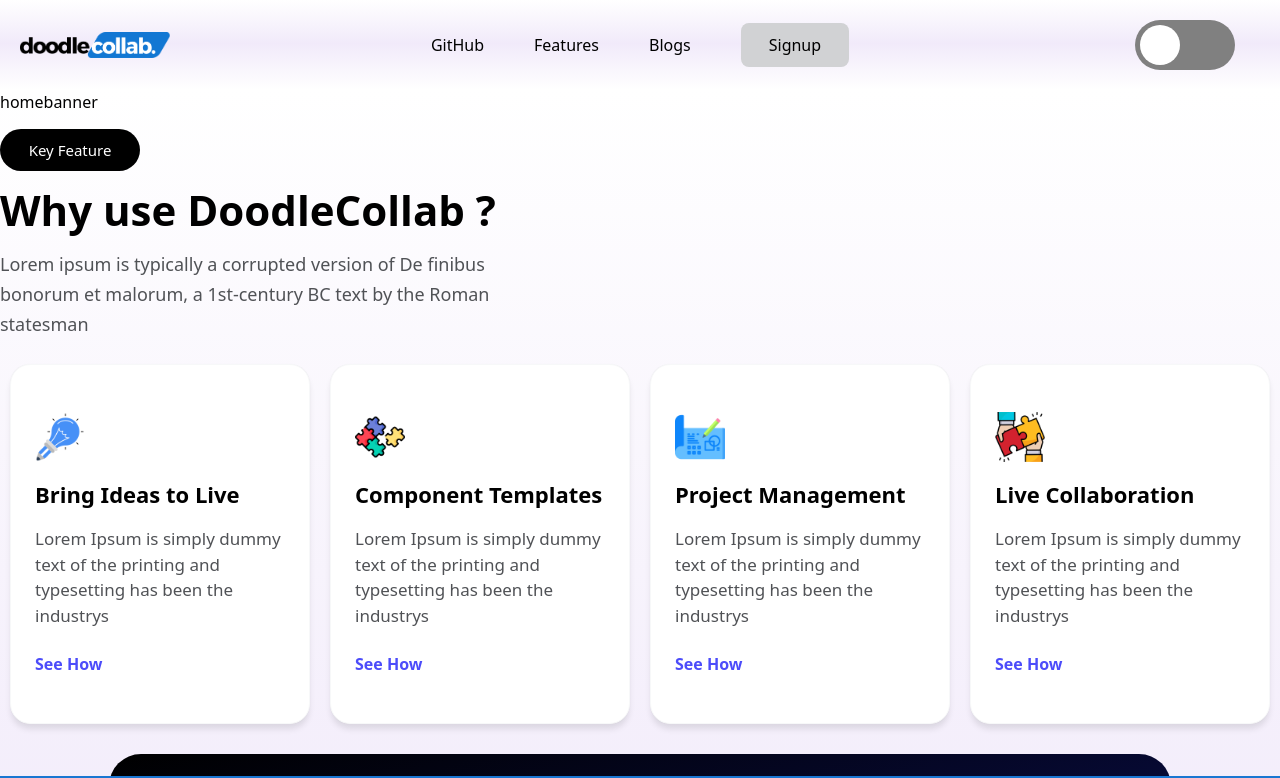
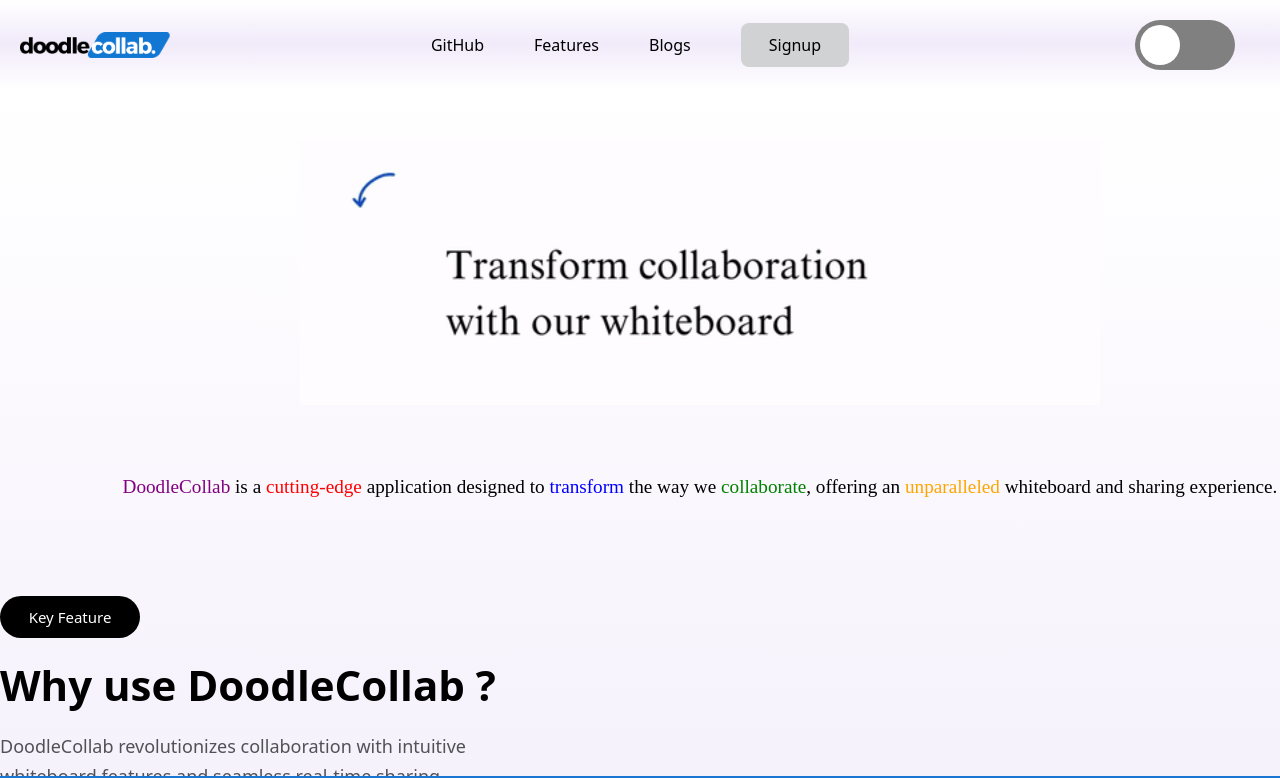
Before and after one commit to WikiPortal/DoodleCollab, a React (Vite) app: page / in a window 1280 px wide. Shown: the top 778 px of the page. Built offline with nearby package versions, Linux system fonts and the light colour scheme.

Commit message:
Home page/banner added
closes #40

```diff
--- a/src/components/About/HomeAbout.jsx
+++ b/src/components/About/HomeAbout.jsx
@@ -34,8 +34,7 @@ const HomeAbout = () => {
             <p>Why use DoodleCollab ?</p>
           </div>
           <div className="about-para">
-            Lorem ipsum is typically a corrupted version of De finibus bonorum
-            et malorum, a 1st-century BC text by the Roman statesman{" "}
+            DoodleCollab revolutionizes collaboration with intuitive whiteboard features and seamless real-time sharing.{" "}
           </div>
         </div>
         <div className="about-boxes">
@@ -45,10 +44,10 @@ const HomeAbout = () => {
               <b>Bring Ideas to Live</b>
             </div>
             <div className="box-text">
-              Lorem Ipsum is simply dummy text of the printing and typesetting
-              has been the industrys
+              DoodleCollab empowers users to bring their ideas to life, fostering creativity and innovation.
             </div>
             <a href="#" className="box-link">
+              <br></br>
               See How
             </a>
           </div>
@@ -58,8 +57,7 @@ const HomeAbout = () => {
               <b>Component Templates</b>
             </div>
             <div className="box-text">
-              Lorem Ipsum is simply dummy text of the printing and typesetting
-              has been the industrys
+              DoodleCollab provides a variety of customizable component templates, streamlining the creation process.
             </div>
           <a href="#" className="box-link">
             See How
@@ -71,8 +69,7 @@ const HomeAbout = () => {
             <b>Project Management</b>
           </div>
           <div className="box-text">
-              Lorem Ipsum is simply dummy text of the printing and typesetting
-              has been the industrys
+            DoodleCollab offers project management tools, facilitating efficient organization, tracking, and coordination of tasks.
           </div>
           <a href="#" className="box-link">
             See How
@@ -84,8 +81,7 @@ const HomeAbout = () => {
             <b>Live Collaboration</b>
           </div>
           <div className="box-text">
-              Lorem Ipsum is simply dummy text of the printing and typesetting
-              has been the industrys
+            DoodleCollab enables live collaboration, allowing team members to work together, enhancing productivity.
           </div>
           <a href="#" className="box-link">
             See How
@@ -93,7 +89,7 @@ const HomeAbout = () => {
         </div>
       </div>
       </div>
-    </section>
+    </section >
   );
 };
 
--- a/src/components/Banner/HomeBanner.jsx
+++ b/src/components/Banner/HomeBanner.jsx
@@ -1,12 +1,27 @@
-import React from 'react';
-import './homebanner.css'
+// src/components/Banner/HomeBanner.js
+import React from "react";
+import doodleCollabGif from "../../assets/ReadMe/doodleCollab.gif";
+import "./homebanner.css";
 
 const HomeBanner = () => {
   return (
-    <section className="homebanner-section">
-        homebanner
-    </section>
-  )
-}
+    <div className="home-banner">
+      <br></br>
+      <br></br>
+      <img src={doodleCollabGif} alt="DoodleCollab" className="banner-image" />
+      <div className="banner-text">
+      </div>
+      <br></br>
+      <br></br>
+      <p style={{ fontFamily: 'Indie Flower', fontSize: '1.2rem', lineHeight: '1.5' }}>
+      <span style={{ color: 'purple' }}>DoodleCollab</span> is a <span style={{ color: 'red' }}>cutting-edge</span> application designed to <span style={{ color: 'blue' }}>transform</span> the
+          way we <span style={{ color: 'green' }}>collaborate</span>, offering an <span style={{ color: 'orange' }}>unparalleled</span> whiteboard and sharing experience.
+        </p>
+        <br></br>
+        <br></br>
+        <br></br>
+    </div>
+  );
+};
 
-export default HomeBanner
+export default HomeBanner;
--- a/src/components/Banner/homebanner.css
+++ b/src/components/Banner/homebanner.css
@@ -0,0 +1,24 @@
+/* src/components/Banner/HomeBanner.css */
+.home-banner {
+    display: flex;
+    flex-direction: column;
+    align-items: center;
+    justify-content: center;
+    margin-left: 120px;
+  }
+
+  .banner-image {
+    width: 800px;
+    height: auto;
+  }
+
+  .banner-text {
+    margin-top: 20px;
+    max-width: 800px;
+    text-align: center;
+  }
+
+  .banner-text p {
+    font-size: 1.8rem;
+    text-align: center;
+  }
```
Lines whose indentation alone changed are shown as unchanged.
